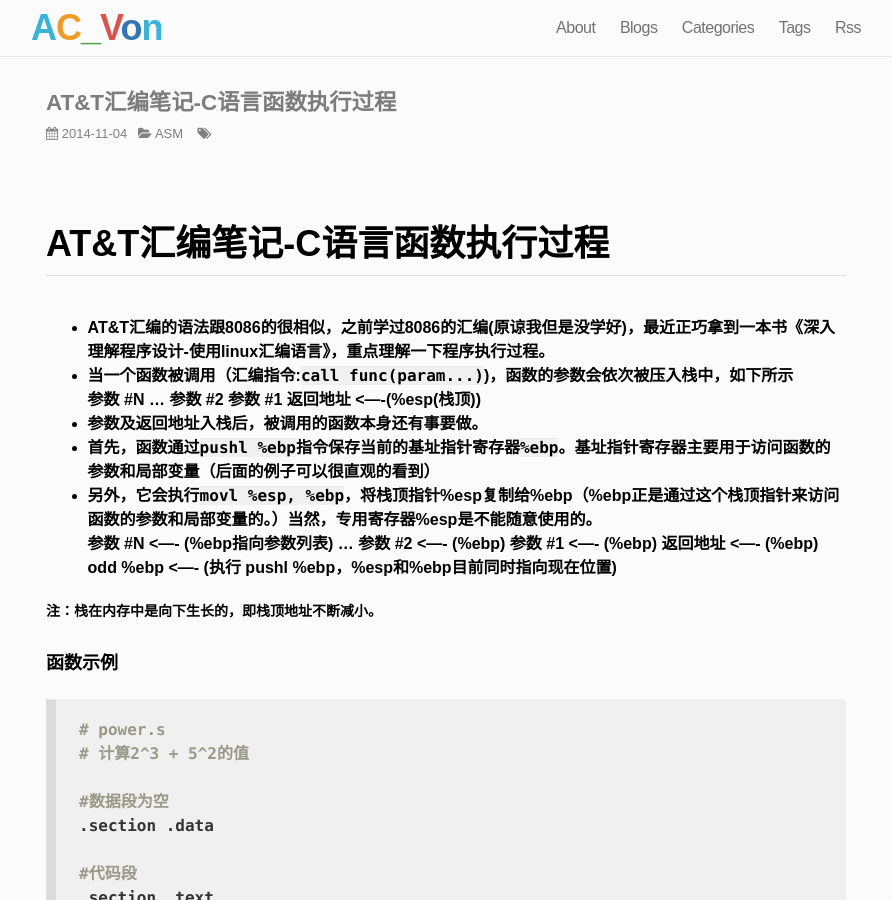
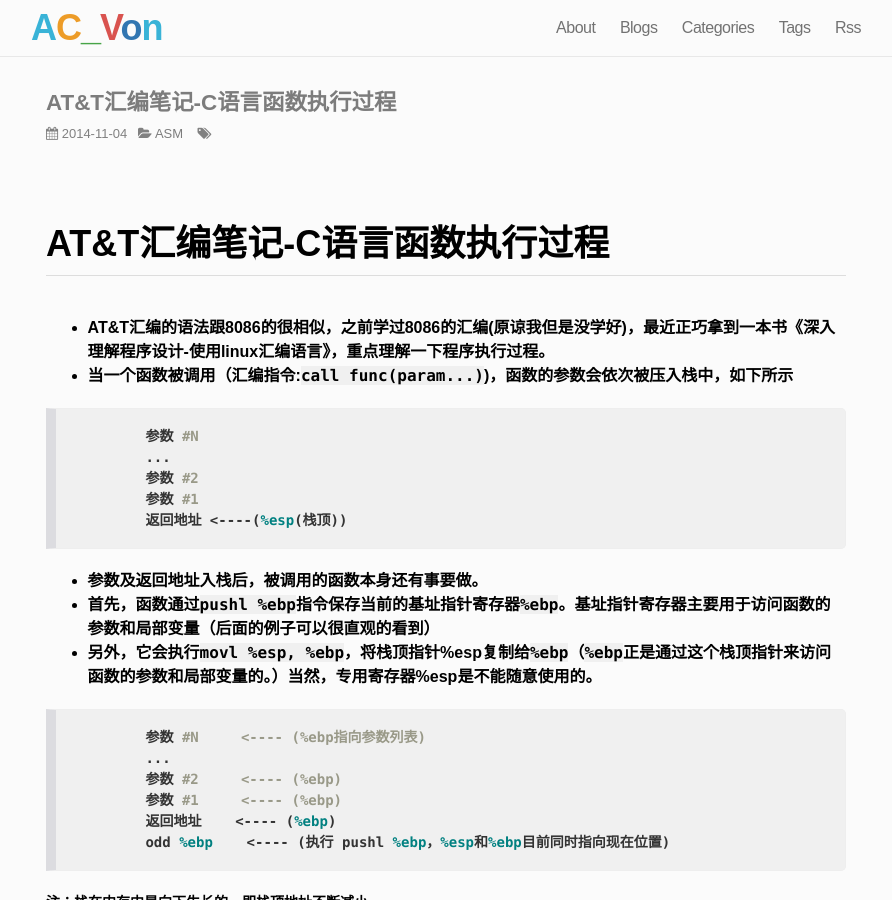
Before and after one commit to vongang/vongang.github.io, a Jekyll site: the page built from _posts/2014-11-04-AT&T-ASM-C-function.md, in a window 1280 px wide and 900 px high. Shown: the whole window, without its empty margins (194-1086 px from the left). Built offline with Jekyll 4.4.1, drawn with Linux system fonts in a browser that asks for light colours; nearby versions of some CDN libraries; Markdown is read by kramdown in place of the engine named in the settings; comment, search, counter and statistics services are not loaded.

````diff
--- a/_posts/2014-11-04-AT&T-ASM-C-function.md
+++ b/_posts/2014-11-04-AT&T-ASM-C-function.md
@@ -9,22 +9,26 @@ category: ASM
 - AT&T汇编的语法跟8086的很相似，之前学过8086的汇编(原谅我但是没学好)，最近正巧拿到一本书《深入理解程序设计-使用linux汇编语言》，重点理解一下程序执行过程。
 - 当一个函数被调用（汇编指令:`call func(param...)`)，函数的参数会依次被压入栈中，如下所示
 
+```
 	参数 #N
     	...
     	参数 #2
     	参数 #1
     	返回地址 <----(%esp(栈顶))
+```
 
 - 参数及返回地址入栈后，被调用的函数本身还有事要做。
 - 首先，函数通过```pushl %ebp```指令保存当前的基址指针寄存器`%ebp`。基址指针寄存器主要用于访问函数的参数和局部变量（后面的例子可以很直观的看到）
-- 另外，它会执行```movl %esp, %ebp```，将栈顶指针%esp复制给%ebp（%ebp正是通过这个栈顶指针来访问函数的参数和局部变量的。）当然，专用寄存器%esp是不能随意使用的。
+- 另外，它会执行```movl %esp, %ebp```，将栈顶指针%esp复制给`%ebp`（`%ebp`正是通过这个栈顶指针来访问函数的参数和局部变量的。）当然，专用寄存器%esp是不能随意使用的。
 
+```
 	参数 #N     <---- (%ebp指向参数列表)
     	...
     	参数 #2     <---- (%ebp)
     	参数 #1     <---- (%ebp)
     	返回地址    <---- (%ebp)
     	odd %ebp    <---- (执行 pushl %ebp，%esp和%ebp目前同时指向现在位置)
+```
 
 ##### 注：栈在内存中是向下生长的，即栈顶地址不断减小。
 
````
